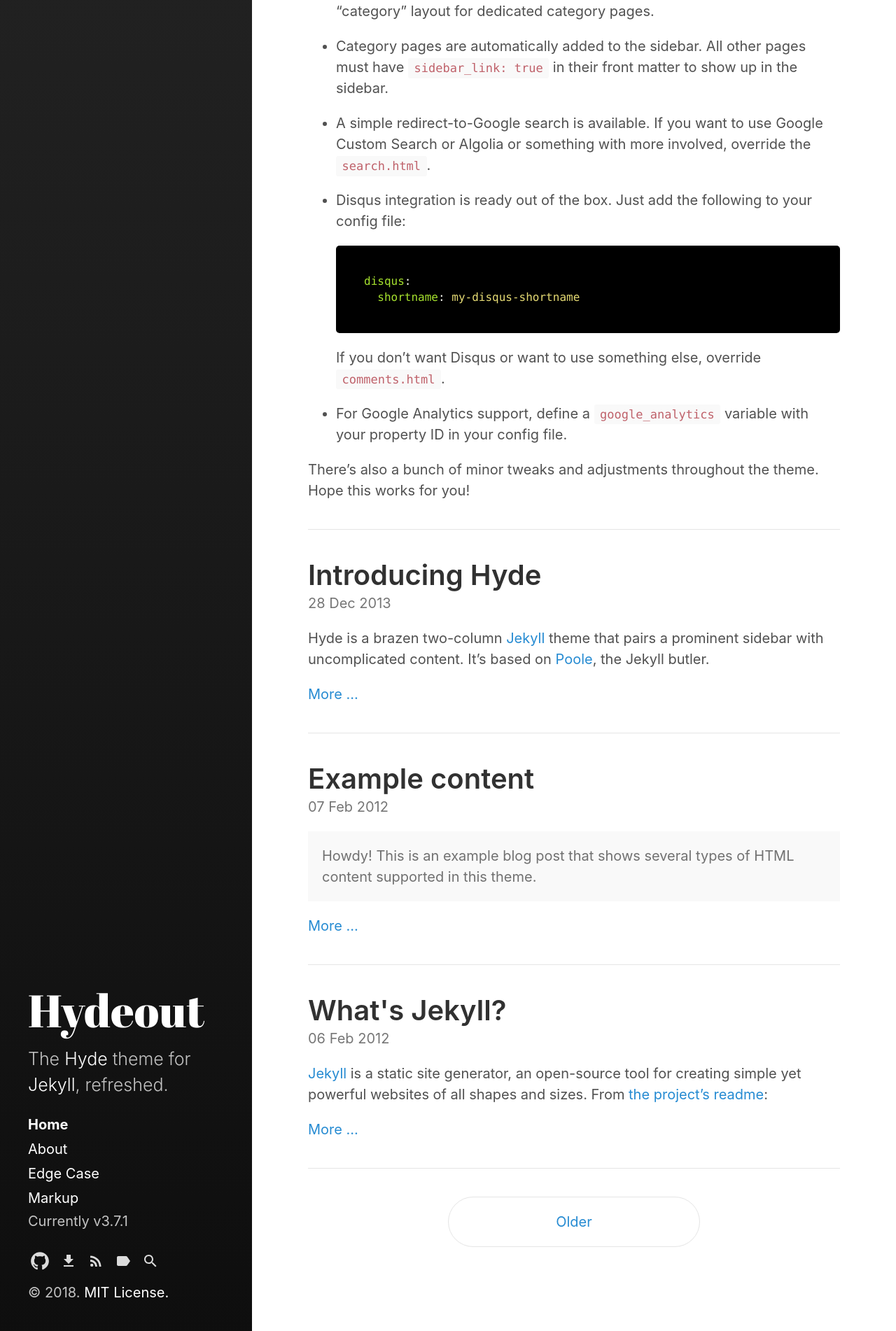
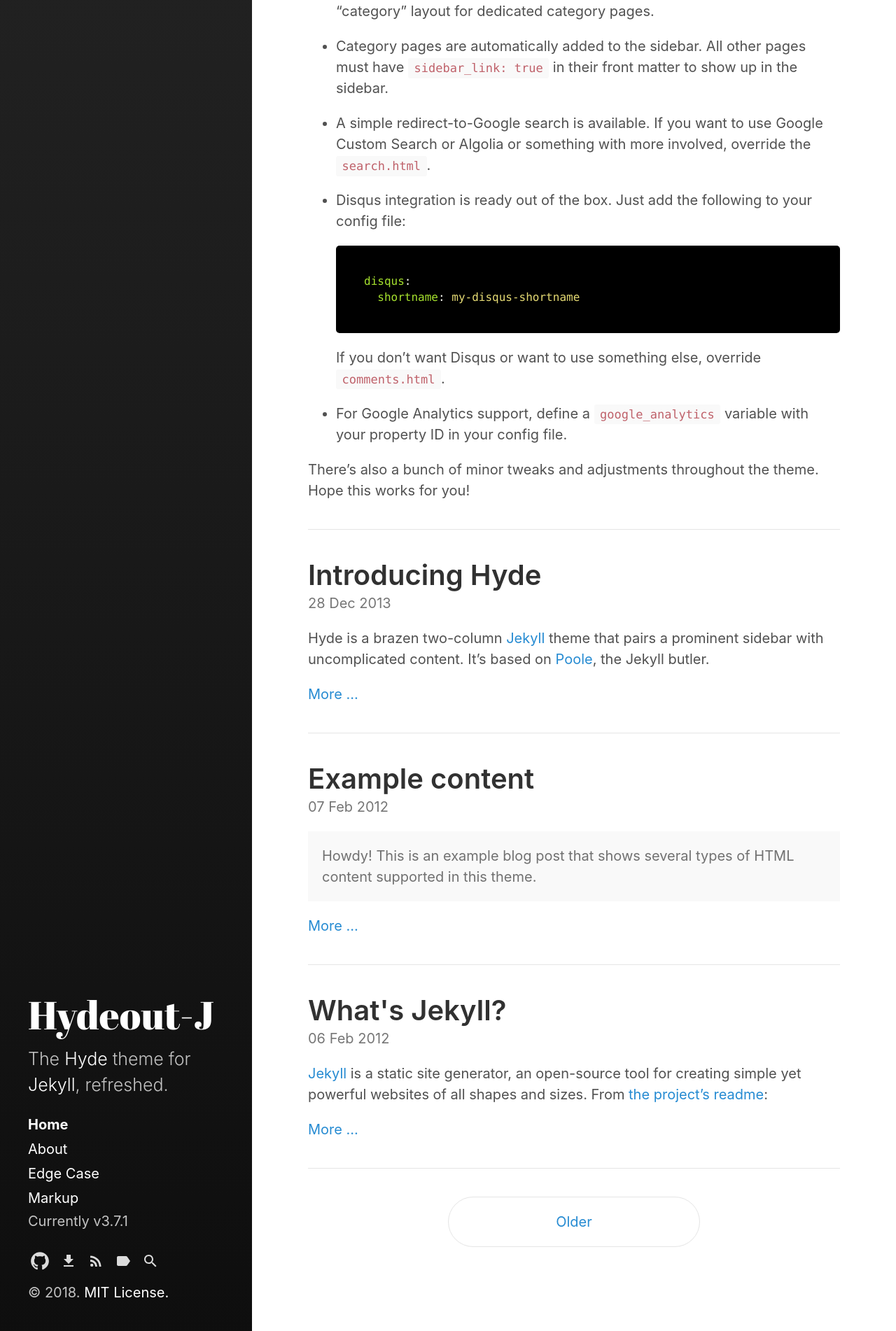
Before and after one commit to mirinae312/hydeout_j, a Jekyll site: the page built from index.html, in a window 1280 px wide. Shown: the part 1712-3614 px from the top of the page at 70% size. Built offline with Jekyll 4.4.1, drawn with Linux system fonts in a browser that asks for light colours; the list of posts is cut into pages by our own code.

```diff
--- a/_config.yml
+++ b/_config.yml
@@ -3,7 +3,7 @@ markdown:         kramdown
 highlighter:      rouge
 
 # Setup
-title:            Hydeout
+title:            Hydeout-J
 tagline:          'A Jekyll theme'
 description:      'The <a href="http://hyde.getpoole.com" target="_blank">Hyde</a> theme for <a href="http://jekyllrb.com" target="_blank">Jekyll</a>, refreshed.'
 url:              https://fongandrew.github.io
--- a/_sass/hydeout/_layout.scss
+++ b/_sass/hydeout/_layout.scss
@@ -116,7 +116,7 @@ body {
 
   // Bigger title
   .site-title {
-    font-size: 3.25rem;
+    font-size: 2.8rem; // 3.25rem;
     color: $sidebar-title-color;
   }
 
```
